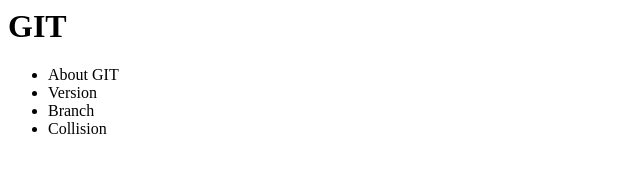
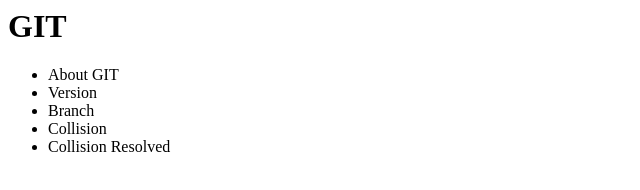
Before and after one commit to JohnJongyoonKim/CodingEverybody, a plain HTML site: page index.html in a window 1280 px wide. Shown: the whole page, without its empty margins (0-640 px from the left). Drawn offline with Linux system fonts and the light colour scheme.

Commit message:
Collision Resolved

```diff
--- a/index.html
+++ b/index.html
@@ -13,6 +13,7 @@
             <li> Version </li>
             <li> Branch </li>
             <li> Collision </li>
+            <li> Collision Resolved </li>
         </ul>
     </body>
 
```
